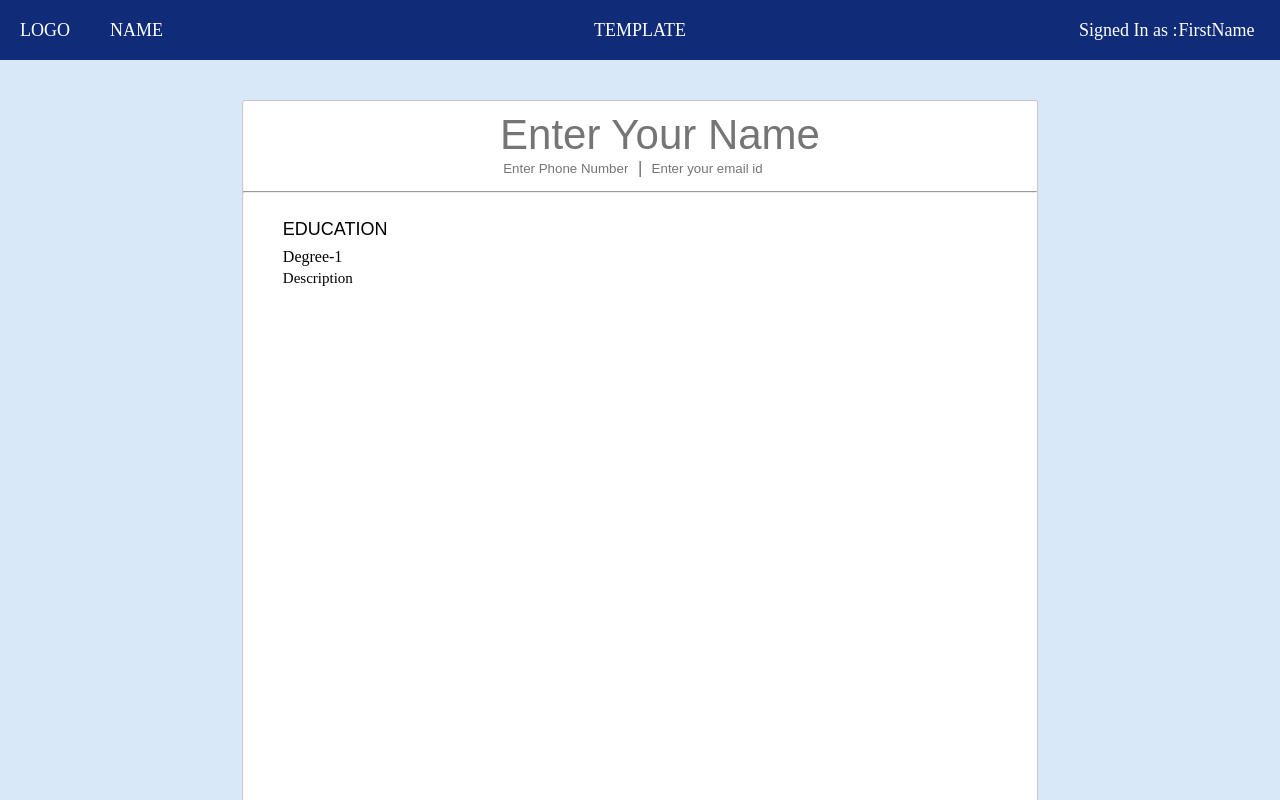
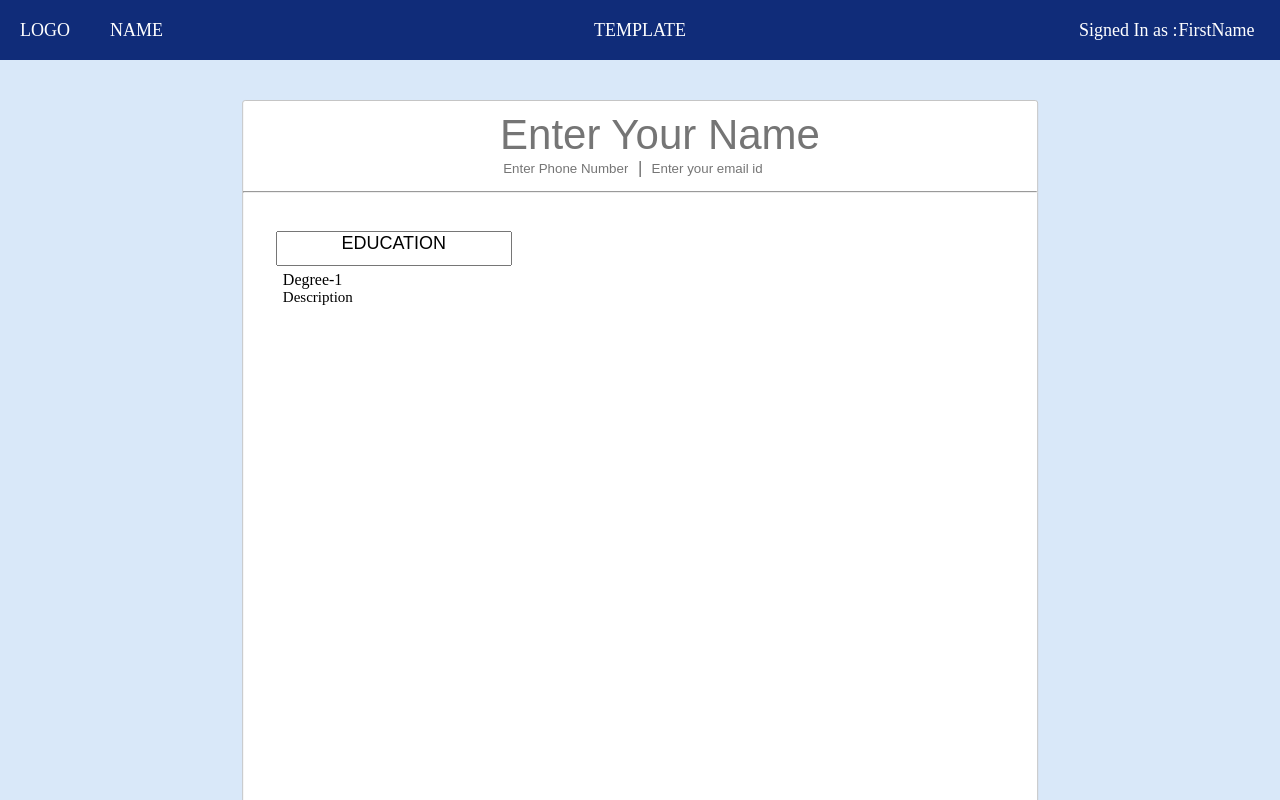
Before and after one commit to naman280104/Prometeo-hackoverflow, a React (Vite) app in the folder frontend/: page / in a window 1280 px wide. Shown: the top 800 px of the page. Built offline with nearby package versions, Linux system fonts and the light colour scheme.

Commit message:
App.css file updated

```diff
--- a/frontend/src/App.css
+++ b/frontend/src/App.css
@@ -1,109 +1,186 @@
-*{
+* {
 	margin: 0px;
 	padding: 0px;
 }
-body{
+
+body {
 	/* background-color: #f8f8fa; */
 	background-color: #d9e8f9;
 }
-.nav{
+
+.nav {
 	width: 100%;
 	background-color: rgb(16, 44, 121);
 	height: 60px;
-  position:fixed;
+	position: fixed;
 	z-index: 2;
 	top: 0px;
 	display: flex;
 	font-size: 18px;
 	color: white;
 }
-.mainpage{
+
+.mainpage {
 	/* background-color: aqua; */
 	margin-top: 100px !important;
 	margin-bottom: 40px;
 }
-.mainpage::-webkit-scrollbar{
-  display: none;
-}
-.ResumePage::-webkit-scrollbar{
-  display: none;
-}
-.navbs{
+
+.navbs {
 	margin: 5px;
 	padding: 15px;
 	text-align: center;
 }
-.signinas{
+
+.signinas {
 	position: absolute;
-  right:8%;
+	right: 8%;
 	top: 20px;
 }
-.user_name{
+
+.user_name {
 	position: absolute;
 	right: 2%;
 	top: 20px;
 }
-.template_name{
+
+.template_name {
 	position: absolute;
 	top: 20px;
 	left: 50%;
-  transform: translate(-50%,0%);
+	transform: translate(-50%, 0%);
 }
 
 /* for resume page that will be generated */
-.ResumePage{
+.ResumePage {
 	margin-left: 50%;
 	margin-top: 40px;
-  transform: translate(-50%,0%);
+	transform: translate(-50%, 0%);
 	border: 1px solid rgb(197, 197, 197);
 	width: 21cm;
 	height: 29.7cm;
 	border-radius: 3px;
 	background-color: rgb(255, 255, 255);
 }
-input{
-  border: none;
-  background: none;
-}
-input:focus{
-  outline: none;
-}
-.ipfname{
+
+.ipfname {
 	width: min-content;
 	font-size: 42px;
 	text-align: center;
 	padding: 10px 0px 0px 40px;
+	border: none;
 }
-.ipfph{
+.ipfname:focus{
+	outline: none;
+}
+.ipfph {
 	width: min-content;
 	text-align: right;
 	margin-right: 10px;
 	padding: 0px 0px;
 	margin-bottom: 15px;
+	border: none;
 }
-.ipfem{
+.ipfph:focus{
+	outline: none;
+}
+.ipfem {
 	width: min-content;
 	text-align: left;
 	margin-left: 10px;
 	padding: 0px 0px;
+	border: none;
 }
-.education{
-  position: absolute;
-  top: 10%;
+.ipfem:focus{
+	outline: none;
+}
+.education {
+	position: relative;
+	top: 3%;
 	left: 5%;
 	font-size: 25px;
 }
-.ipfh{
+
+.Links{
+	position: relative;
+	top: 6%;
+	left: 5%;
+	font-size: 25px;
+}
+
+.language{
+	position: relative;
+	top: 9%;
+	left: 5%;
+	font-size: 25px;
+}
+
+.ipfh {
 	font-size: 18px;
-  padding-bottom: 8px;
+	padding-bottom: 10px;
+	text-align: center;
+	transform: translate(-3%,0%);
 }
-.ipfh::placeholder{
+
+.ipfh::placeholder {
 	color: black;
 }
-.eds{
+
+.eds {
+	margin-top: 0px;
+	padding-top: 5px;
 	font-size: 16px;
-  padding-bottom: 4px;
+	max-width: 350px;
 }
-.desc{
+
+.desc {
+	margin-bottom: 4px;
 	font-size: 15px;
+	width: 350px;
 }
+
+.plats{
+	font-size: 16px;
+}
+
+.plats a{
+	text-decoration: none;
+	color: black;
+}
+
+.Achievements{
+	position: relative;
+	top: 12%;
+	left: 5%;
+	font-size: 25px;
+}
+
+.Skills{
+	position: relative;
+	top: 15%;
+	left: 5%;
+	font-size: 25px;
+}
+
+.lis{
+	position: relative;
+	left: 2%;
+	font-size: 16px;
+}
+
+.skill{
+	font-size: 16px;
+	display: flex;
+}
+.skill div{
+	padding: 5px 15px;
+	margin: 5px 5px;
+	background-color: rgb(0, 0, 66);
+	border-radius: 12px;
+	color: white;
+}
+.field{
+	position: relative;
+	top: 18%;
+	left: 5%;
+}
```
Lines whose indentation alone changed are shown as unchanged.
